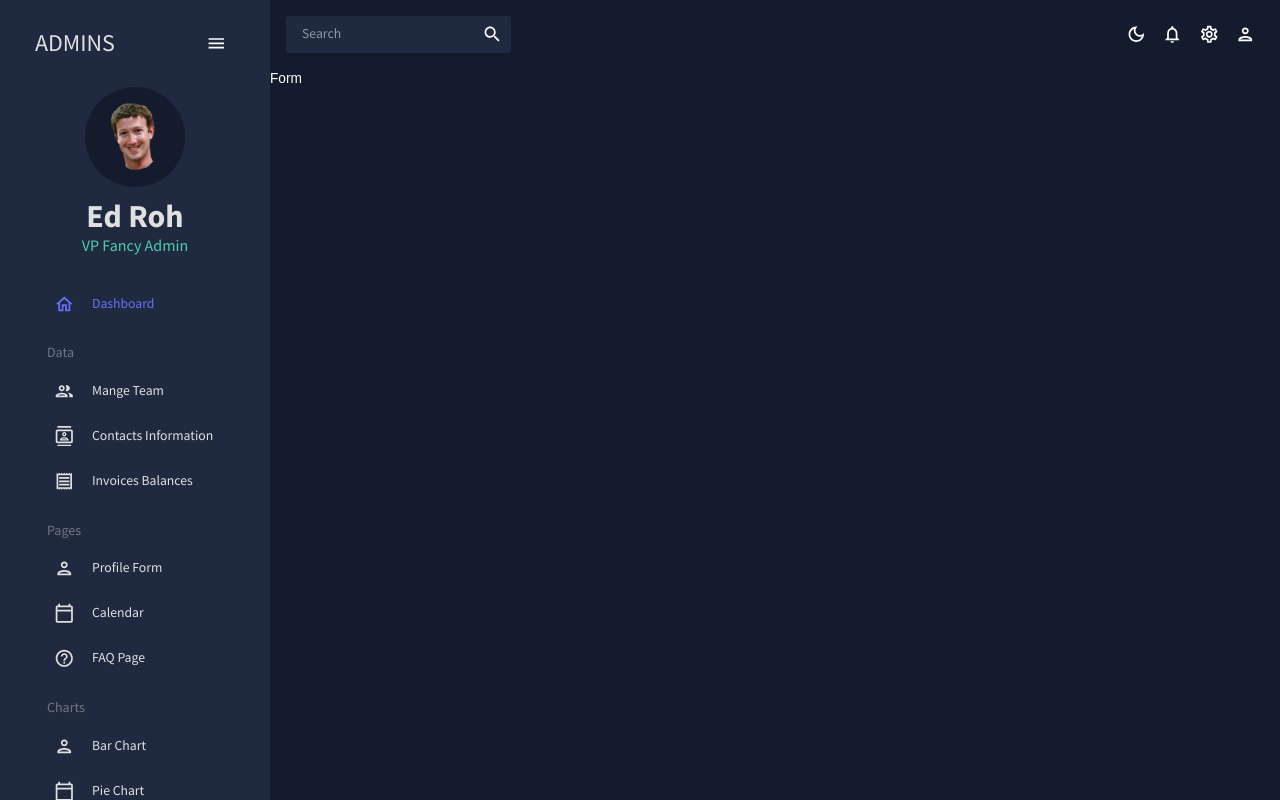
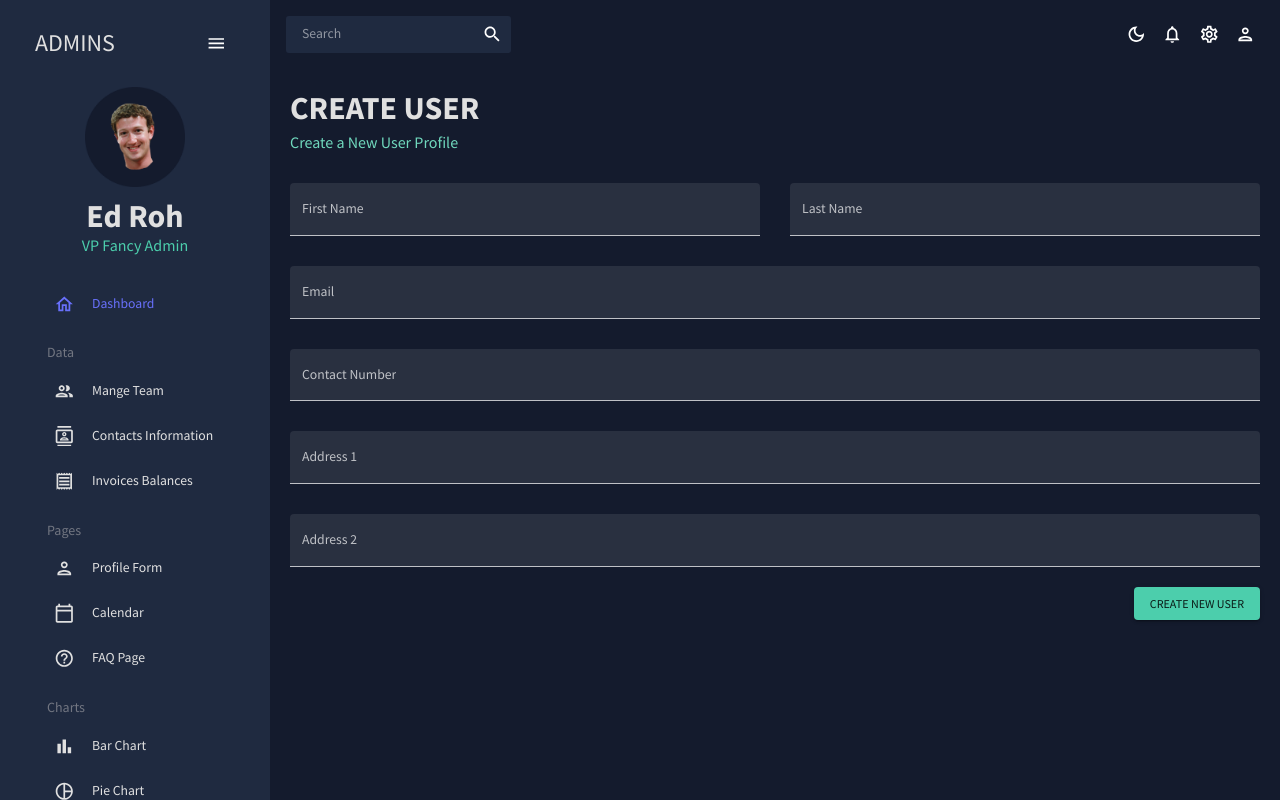
Before and after one commit to vegtbird/react-admin-sunyi, a React (Create React App) app: page /form in a window 1280 px wide. Built offline with nearby package versions, Linux system fonts and the light colour scheme.

Commit message:
Add Form component

```diff
--- a/src/scenes/form/index.jsx
+++ b/src/scenes/form/index.jsx
@@ -1,8 +1,159 @@
-import React from 'react'
+import { Box, Button, TextField } from "@mui/material";
+import { Formik } from "formik";
+import * as yup from "yup";
+import useMediaQuery from "@mui/material/useMediaQuery";
+import Header from "../../components/Header";
+
 
 const Form = () => {
+  //媒体查询：当屏幕宽度大于等于600px时，该样式生效。在本项目中认为屏幕宽度小于600px时设备为手机
+  const isNonMobile = useMediaQuery("(min-width:600px)")
+  //常量放在return上面和下面的区别 ??
+  // <Formik>设置initialValues表单各输入框初始值，在每个输入框设置value={values.firstName}可实现收集数据。
+  //整个表单收集的数据在哪里/在哪个组件上？？  handleFormSubmit的回调参数可以获取到values
+  const initialValues = {
+    firstName: "",
+    lastName: "",
+    email: "",
+    contact: "",
+    address1: "",
+    address2: "",
+  }
+  // 各种常用输入类型的正则表达式在网上/StackOverflow上都能找到
+  const phoneRegExp =
+  /^((\+[1-9]{1,4}[ -]?)|(\([0-9]{2,3}\)[ -]?)|([0-9]{2,4})[ -]?)*?[0-9]{3,4}[ -]?[0-9]{3,4}$/;
+
+  // Yup中对email类型有默认的校验规则，可直接使用api
+  const checkoutSchema = yup.object().shape({
+    firstName: yup.string().required("required"),
+    lastName: yup.string().required("required"),
+    email: yup.string().email("invalid email").required("required"),
+    contact: yup
+      .string()
+      .matches(phoneRegExp, "Phone number is not valid")
+      .required("required"),
+    address1: yup.string().required("required"),
+    address2: yup.string().required("required"),
+  });
+  // 点击提交按钮，不触发表单提交事件 ？？ 如果直接设置<form>的onSubmit回调函数可以出发表单提交事件(虽然控制台输出信息一闪而过)
+  // 从官网复制过来的代码，<Formik>中设置了validate 验证规则，不通过验证无法提交表单(但是没有验证不通过的提示)
+  // 正确的顺序应该是先把最基础的功能完成、删除多余代码，然后一点点完善
+   const handleFormSubmit =  ( values ) => {
+    console.log("Submit Form", values)
+  }
+
+
   return (
-    <div>Form</div>
+    <Box m="20px">
+      <Header title="CREATE USER" subtitle="Create a New User Profile" />
+      <Formik
+       initialValues={initialValues}
+       onSubmit={handleFormSubmit}
+       validationSchema={checkoutSchema}
+     >
+      {/*  <Formik>标签体之间放置一个返回表单<form>的函数，可以用到props中的属性及方法。也可以直接放置表单元素*/}
+       {({
+         values,
+         errors,
+         touched,
+         handleChange,
+         handleBlur,
+         handleSubmit,
+         isSubmitting,
+         /* and other goodies */
+       }) => (
+         <form onSubmit={handleSubmit}>
+          {/* CSS grid 网格布局 https://www.cnblogs.com/xiaohuochai/p/7083153.html
+            gridColumn： span后面紧随数字，表示合并多少个列或行
+            minmax(0, 1fr)强制指定列宽相等
+          */}
+            <Box
+              display="grid"
+              gap="30px"
+              gridTemplateColumns="repeat(4, minmax(0, 1fr))"
+              // "& > div"是CSS中子代选择器的写法，加在了子元素div .MuiFormControl-root上
+              // 如果视口宽度够大，则使用下方<TextField>中设置的gridColumn样式
+              // 如果视口宽度小于600px，则每个<TextField>的gridColumn设置为"span 4" : firstName和lastName分别占一行
+              sx={{
+                "& > div": { gridColumn: isNonMobile ? undefined : "span 4" },
+              }}
+            >
+              {/*
+                TextField中label和placeholder的区别？？--都显示在文本框内，但样式不同；当鼠标聚焦时，label从文本框内移动到文本框上方，placeholder要输入文字再消失
+                如果<TextField>不设置onChange={handleChange}文本框无法输入内容  ？？
+                判断当前的表单数据是否被更改formik.touched
+                touch和touched这个词在Formik中普遍使用，意思是表单中某个字段被点击过，此时用户可能没有输入什么数据，也有可能输入了新的数据，都称为touched。
+                touched是什么？？--只要字段被点击过、该字段对应的touched值则为true ？
+                需要设置onBlur={handleBlur}才能出发表单验证
+                同时使用两个叹号（!!），相当于调用了转型函数 Boolean()。
+
+              */}
+              <TextField
+                // fullWidth
+                variant="filled"
+                label="First Name"
+                onChange={handleChange}
+                onBlur={handleBlur}
+                value={values.firstName}
+                name="firstName"
+                error={!!touched.firstName && !!errors.firstName}
+                helperText={touched.firstName && errors.firstName}
+                sx={{ gridColumn: "span 2"}}
+              />
+              <TextField
+                // fullWidth
+                variant="filled"
+                label="Last Name"
+                onChange={handleChange}
+                value={values.lastName}
+                name="lastName"
+                sx={{ gridColumn: "span 2"}}
+              />
+              <TextField
+                variant="filled"
+                label="Email"
+                name="email"
+                onChange={handleChange}
+                value={values.email}
+                sx={{ gridColumn: "span 4"}}
+              />
+              <TextField
+                variant="filled"
+                label="Contact Number"
+                // placeholder="Contact Number"
+                name="contact"
+                onChange={handleChange}
+                value={values.contact}
+                sx={{ gridColumn: "span 4"}}
+              />
+              <TextField
+                variant="filled"
+                label="Address 1"
+                onChange={handleChange}
+                value={values.address1}
+                name="address1"
+                sx={{ gridColumn: "span 4"}}
+              />
+              <TextField
+                variant="filled"
+                label="Address 2"
+                onChange={handleChange}
+                value={values.address2}
+                name="address2"
+                sx={{ gridColumn: "span 4"}}
+              />
+            </Box>
+            {/* 想让按钮靠右对齐可以使用flex布局，不必使用float */}
+            <Box display="flex" justifyContent="end" mt="20px">
+              {/* 用到了theme.js中的secondary"*/}
+              <Button type="submit" variant="contained" color="secondary">
+                  Create New User
+              </Button>
+            </Box>
+         </form>
+       )}
+     </Formik>
+    </Box>
   )
 }
 
--- a/src/scenes/global/Sidebar.jsx
+++ b/src/scenes/global/Sidebar.jsx
@@ -1,4 +1,4 @@
-import { ProSidebar, Menu, MenuItem, SubMenu } from "react-pro-sidebar";
+import { ProSidebar, Menu, MenuItem } from "react-pro-sidebar";
 import "react-pro-sidebar/dist/css/styles.css";
 import HomeOutlinedIcon from "@mui/icons-material/HomeOutlined";
 import PeopleOutlinedIcon from "@mui/icons-material/PeopleOutlined";
@@ -93,6 +93,7 @@ const Sidebar = () => {
                   src={`../../assets/user.png`} 为什么这个可以？找到了src目录下的assets?
                 */}
                 <img
+                  alt="profile-user"
                   width="100px"
                   height="100px"
                   src={`/assets/user.png`}
@@ -121,10 +122,10 @@ const Sidebar = () => {
             <Item title="Calendar" to="/calendar" icon={<CalendarTodayOutlinedIcon />} selected={selected} setSelected={setSelected}/>
             <Item title="FAQ Page" to="/faq" icon={<HelpOutlineOutlinedIcon />} selected={selected} setSelected={setSelected}/>
             <Typography variant="h6" color={colors.primary[300]} sx={{ m: "15px 0 5px 20px"}}>Charts</Typography>
-            <Item title="Bar Chart" to="/bar" icon={<PersonOutlinedIcon />} selected={selected} setSelected={setSelected}/>
-            <Item title="Pie Chart" to="/pie" icon={<CalendarTodayOutlinedIcon />} selected={selected} setSelected={setSelected}/>
-            <Item title="Line Chart" to="/line" icon={<HelpOutlineOutlinedIcon />} selected={selected} setSelected={setSelected}/>
-            <Item title="Geography Chart" to="/geography" icon={<HelpOutlineOutlinedIcon />} selected={selected} setSelected={setSelected}/>
+            <Item title="Bar Chart" to="/bar" icon={<BarChartOutlinedIcon />} selected={selected} setSelected={setSelected}/>
+            <Item title="Pie Chart" to="/pie" icon={<PieChartOutlineOutlinedIcon />} selected={selected} setSelected={setSelected}/>
+            <Item title="Line Chart" to="/line" icon={<TimelineOutlinedIcon />} selected={selected} setSelected={setSelected}/>
+            <Item title="Geography Chart" to="/geography" icon={<MapOutlinedIcon />} selected={selected} setSelected={setSelected}/>
           </Box>
         </Menu>
       </ProSidebar>
```
